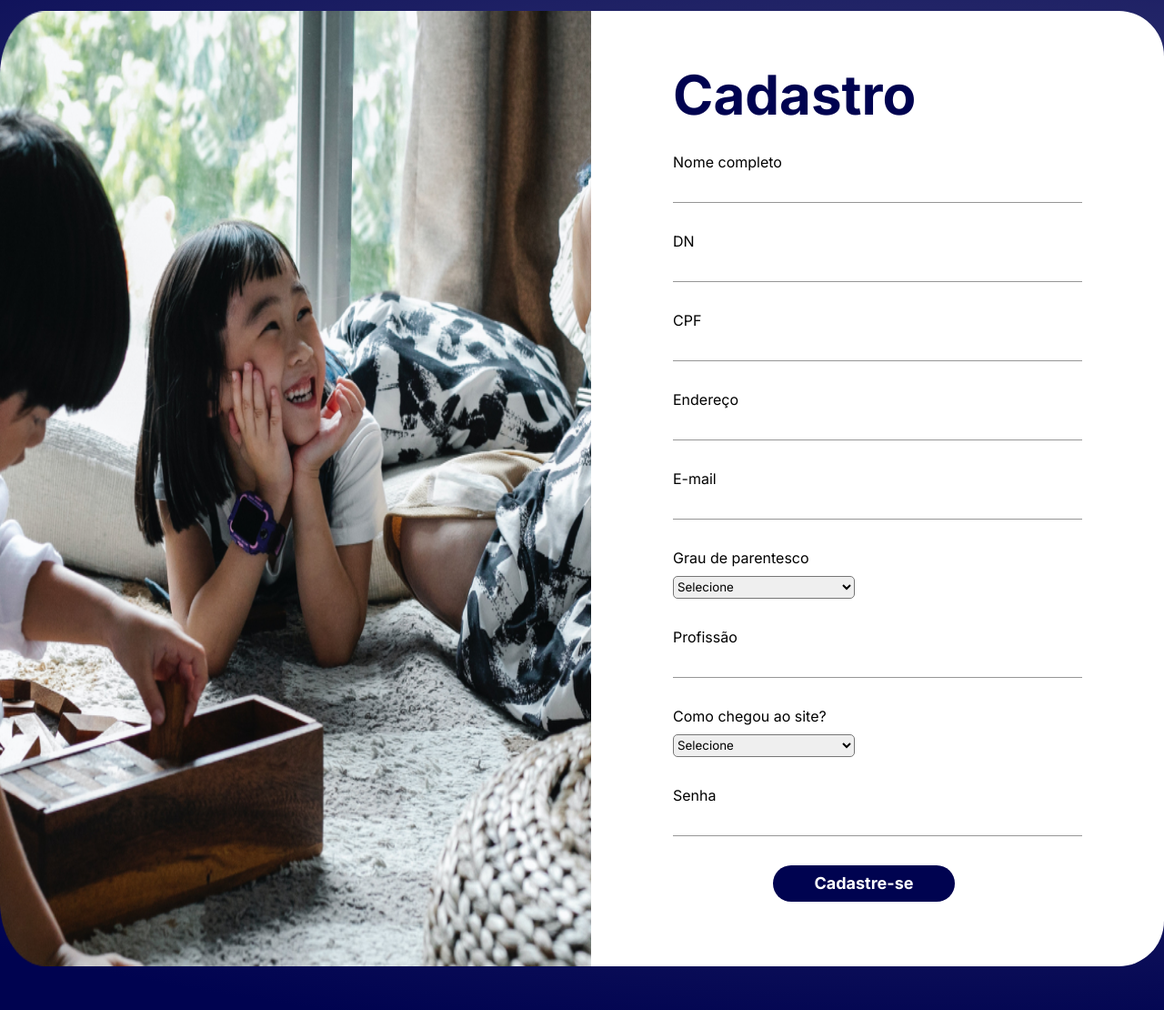
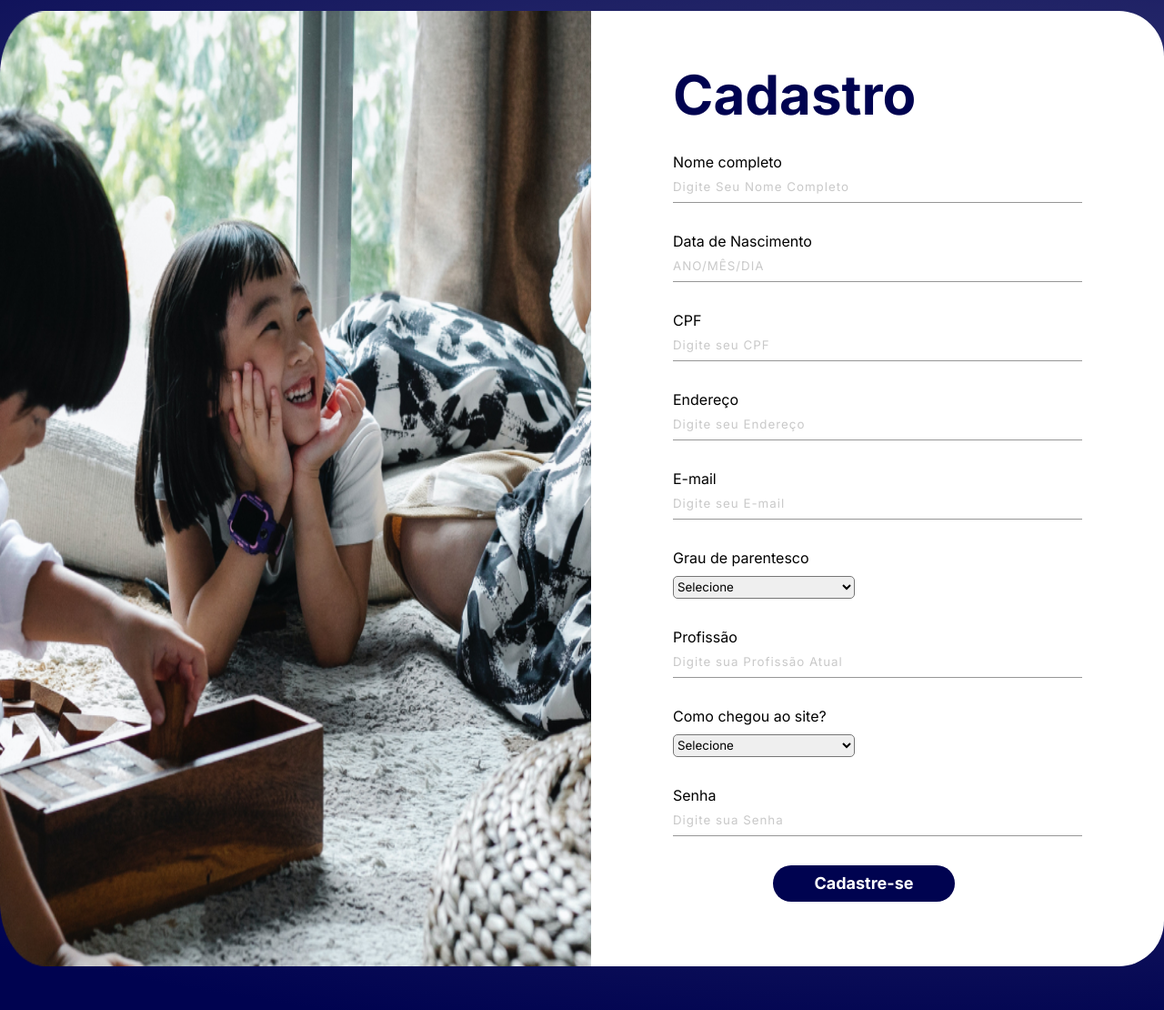
Before and after one commit to TeamHiveAPI/API-2023.2, a Flask app: page /cadastro in a window 1280 px wide. Shown: the part 147-1257 px from the top of the page at 91% size. Run offline with Flask 3, Linux system fonts and the light colour scheme.

Commit message:
adicionei placeholder

```diff
--- a/app/src/templates/cadastro.html
+++ b/app/src/templates/cadastro.html
@@ -24,17 +24,17 @@ CADASTRO
                     <h1 class="titulo_cadastro">Cadastro</h1>
                     <form method="POST" action="{{ url_for('cadastro') }}">
                         <label for="nome">Nome completo</label><br>
-                        <input type="text" id="nome" name="nome" required><br>
-                        <label for="dn">DN</label><br>
-                        <input type="text" id="dn" name="dn" required><br>
+                        <input type="text" id="nome" name="nome" required placeholder="Digite Seu Nome Completo"><br>
+                        <label for="dn">Data de Nascimento</label><br>
+                        <input type="text" id="dn" name="dn" required placeholder="ANO/MÊS/DIA"><br>
                         <label for="cpf">CPF</label><br>
-                        <input type="text" id="cpf" name="cpf" required><br>
+                        <input type="text" id="cpf" name="cpf" required placeholder="Digite seu CPF"><br>
                         <label for="endereco">Endereço</label><br>
-                        <input type="text" id="endereco" name="endereco" required><br>
+                        <input type="text" id="endereco" name="endereco" required placeholder="Digite seu Endereço"><br>
                         <label for="email">E-mail</label><br>
-                        <input type="email" id="email" name="email" required><br>
+                        <input type="email" id="email" name="email" required placeholder="Digite seu E-mail"><br>
                         <label for="parentesco">Grau de parentesco</label><br>
-                        <select name="parentesco" id="parentesco" required>
+                        <select name="parentesco" id="parentesco" required >
                             <option value="" hidden>Selecione</option>
                             <option value="Mãe/pai">Mãe/pai</option>
                             <option value="Avô/avó">Avô/avó</option>
@@ -43,7 +43,7 @@ CADASTRO
                             <option value="Outro">Outro</option>
                         </select><br>
                         <label for="profissao">Profissão</label><br>
-                        <input type="text" id="profissao" name="profissao" required><br>
+                        <input type="text" id="profissao" name="profissao" required placeholder="Digite sua Profissão Atual"><br>
                         <label for="como-chegou">Como chegou ao site?</label><br>
                         <select name="como-chegou" id="como-chegou" required>
                             <option value="" hidden >Selecione</option>
@@ -54,7 +54,7 @@ CADASTRO
                             <option value="Outro">Outro</option>
                         </select><br>
                         <label for="senha" >Senha</label><br>
-                        <input type="password" maxlength="8" minlength="6" id="senha" name="senha" required><br>
+                        <input type="password" maxlength="8" minlength="6" id="senha" name="senha" required placeholder="Digite sua Senha"><br>
                         <div class="botao">
                             <button type="submit">Cadastre-se</button>
                         </div>
```
